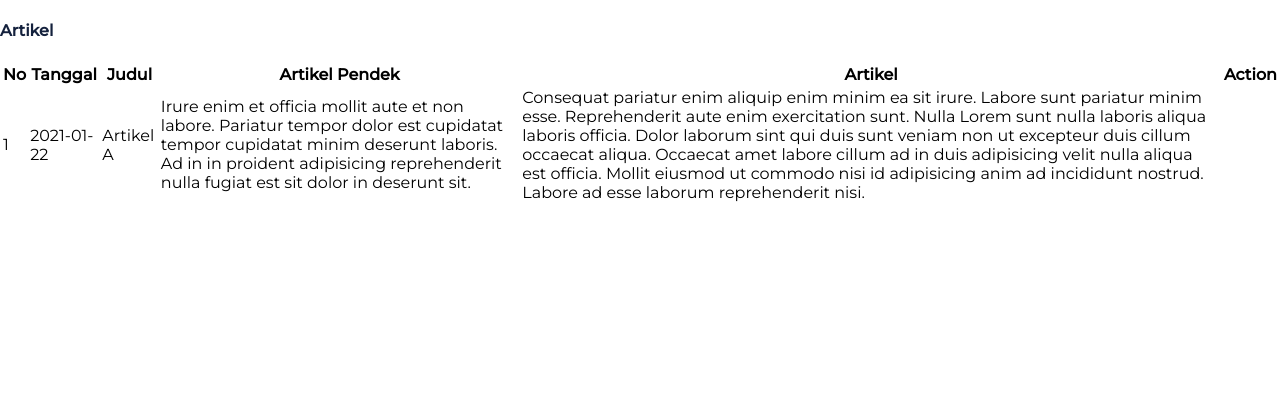
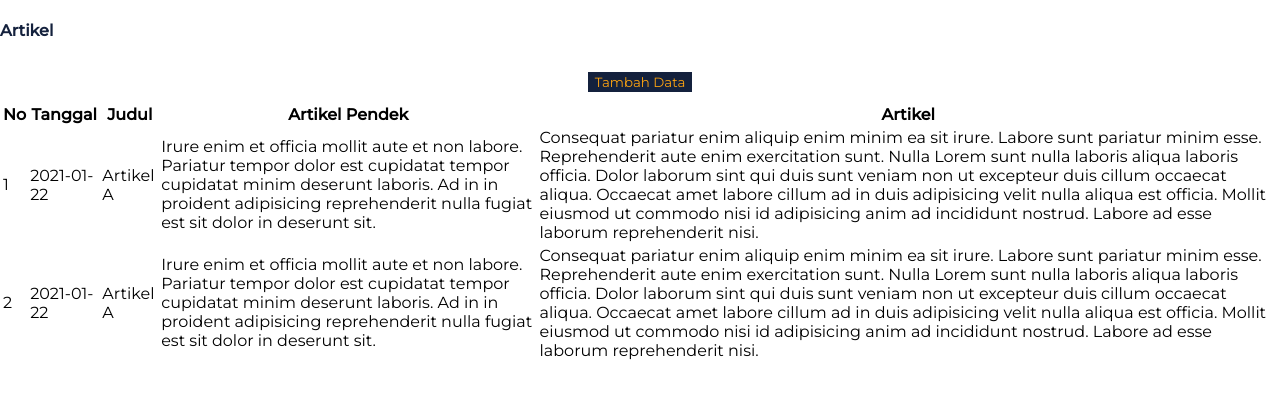
Before and after one commit to chwlr/bdlandingpage, a Next.js app: page /dashboard/artikel in a window 1280 px wide. Shown: the top 398 px of the page. Built offline with nearby package versions, Linux system fonts and the light colour scheme.

Commit message:
update artikel

```diff
--- a/pages/dashboard/artikel.js
+++ b/pages/dashboard/artikel.js
@@ -1,9 +1,14 @@
-import { Container, Row, Col, Table } from 'react-bootstrap'
+import { Container, Row, Col, Table, Button } from 'react-bootstrap'
 
 export default function Artikel() {
   return (
     <Container>
       <h4 className="text-center my-3" style={{ color: "#14213d", fontWeight: 'bold' }}>Artikel</h4>
+      <Row>
+        <Col style={{ display: "flex", justifyContent: "center", alignItems: "center" }}>
+          <Button style={{ margin: "10px" }}>Tambah Data</Button>
+        </Col>
+      </Row>
       <Row>
         <Col>
           <Table striped bordered hover variant="dark">
@@ -14,12 +19,20 @@ export default function Artikel() {
                 <th>Judul</th>
                 <th>Artikel Pendek</th>
                 <th>Artikel</th>
-                <th>Action</th>
               </tr>
             </thead>
             <tbody>
               <tr>
                 <td>1</td>
+                <td>2021-01-22</td>
+                <td>Artikel A</td>
+                <td>Irure enim et officia mollit aute et non labore. Pariatur tempor dolor est cupidatat tempor cupidatat minim deserunt laboris. Ad in in proident adipisicing reprehenderit nulla fugiat est sit dolor in deserunt sit.</td>
+                <td>Consequat pariatur enim aliquip enim minim ea sit irure. Labore sunt pariatur minim esse. Reprehenderit aute enim exercitation sunt. Nulla Lorem sunt nulla laboris aliqua laboris officia. Dolor laborum sint qui duis sunt veniam non ut excepteur duis cillum occaecat aliqua.
+
+Occaecat amet labore cillum ad in duis adipisicing velit nulla aliqua est officia. Mollit eiusmod ut commodo nisi id adipisicing anim ad incididunt nostrud. Labore ad esse laborum reprehenderit nisi.</td>
+              </tr>
+              <tr>
+                <td>2</td>
                 <td>2021-01-22</td>
                 <td>Artikel A</td>
                 <td>Irure enim et officia mollit aute et non labore. Pariatur tempor dolor est cupidatat tempor cupidatat minim deserunt laboris. Ad in in proident adipisicing reprehenderit nulla fugiat est sit dolor in deserunt sit.</td>
```
